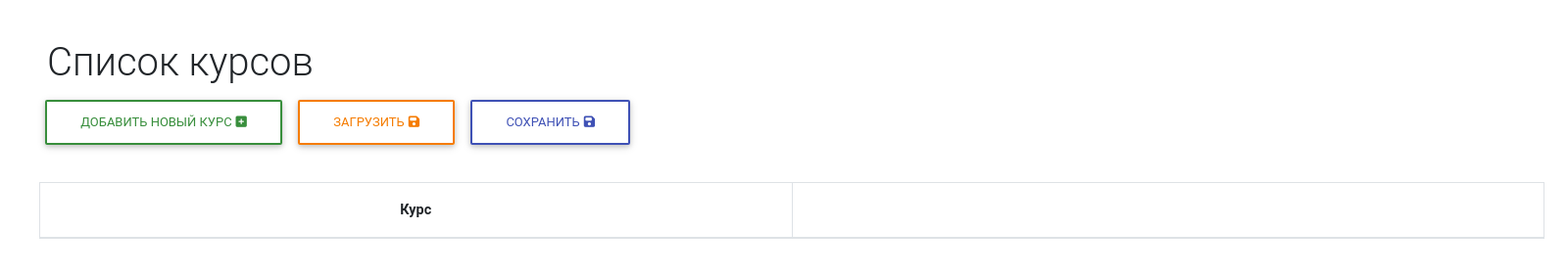
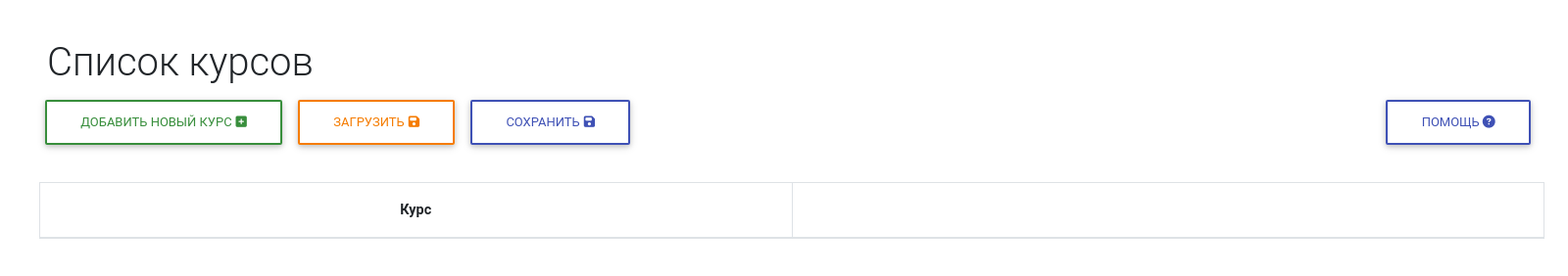
Before and after one commit to Nati098/test_system, an Electron app: page test_system_editor/index.html in a window 1600 px wide. Shown: the whole page at 98% size. Drawn offline with Linux system fonts and the light colour scheme.

Commit message:
Added help button

```diff
--- a/test_system_editor/index.html
+++ b/test_system_editor/index.html
@@ -41,6 +41,8 @@
 
     <a role="button" class="btn btn-outline-indigo" id="saver-button" onclick="saveGlobalCoursesToFile(event)">Сохранить<i
         class="fas fa-save pl-1"></i></a>
+
+    <button class="btn btn-outline-indigo" onclick="onHelpClick()" style="float: right;" >Помощь <i class="fas fa-question-circle"></i></button>
   </div>
 
   <br>
@@ -75,6 +77,8 @@
         class="fas fa-plus-square pl-1"></i></a>
     <a role="button" onclick="viewAllCoursesListTable()" class="btn btn-outline-orange">Назад<i
         class="fas fa-backward pl-1"></i></a>
+    <button class="btn btn-outline-indigo" onclick="onHelpClick()" style="float: right;" >Помощь <i class="fas fa-question-circle"></i></button>
+
   </div>
 
   <table class="table table-bordered table-striped" cellspacing="0" width="100%">
@@ -113,6 +117,8 @@
         class="fas fa-plus-square pl-1"></i></a>
     <a role="button" onclick="viewCoursePage()" class="btn btn-outline-orange">Назад<i
         class="fas fa-backward pl-1"></i></a>
+    <button class="btn btn-outline-indigo" onclick="onHelpClick()" style="float: right;" >Помощь <i class="fas fa-question-circle"></i></button>
+
   </div>
 
   <table class="table table-bordered table-striped" cellspacing="0" width="100%">
@@ -146,6 +152,8 @@
     </div>
   </div>
 
+  <button class="btn btn-outline-indigo" onclick="onHelpClick()" style="float: right;" >Помощь <i class="fas fa-question-circle"></i></button>
+
   <table class="table-responsive-md">
     <table class="table table-borderless" cellspacing="0">
       <thead>
@@ -171,6 +179,11 @@
 </html>
 
 <script>
+
+  function onHelpClick() {
+    alert('На подорожник!');
+    // TODO
+  }
 
     function loadGlobalCoursesFromFile(files) {
         if (files.length > 0) {
```
Also changed, not shown: part_for_students/index.html (+0 -1 lines).
